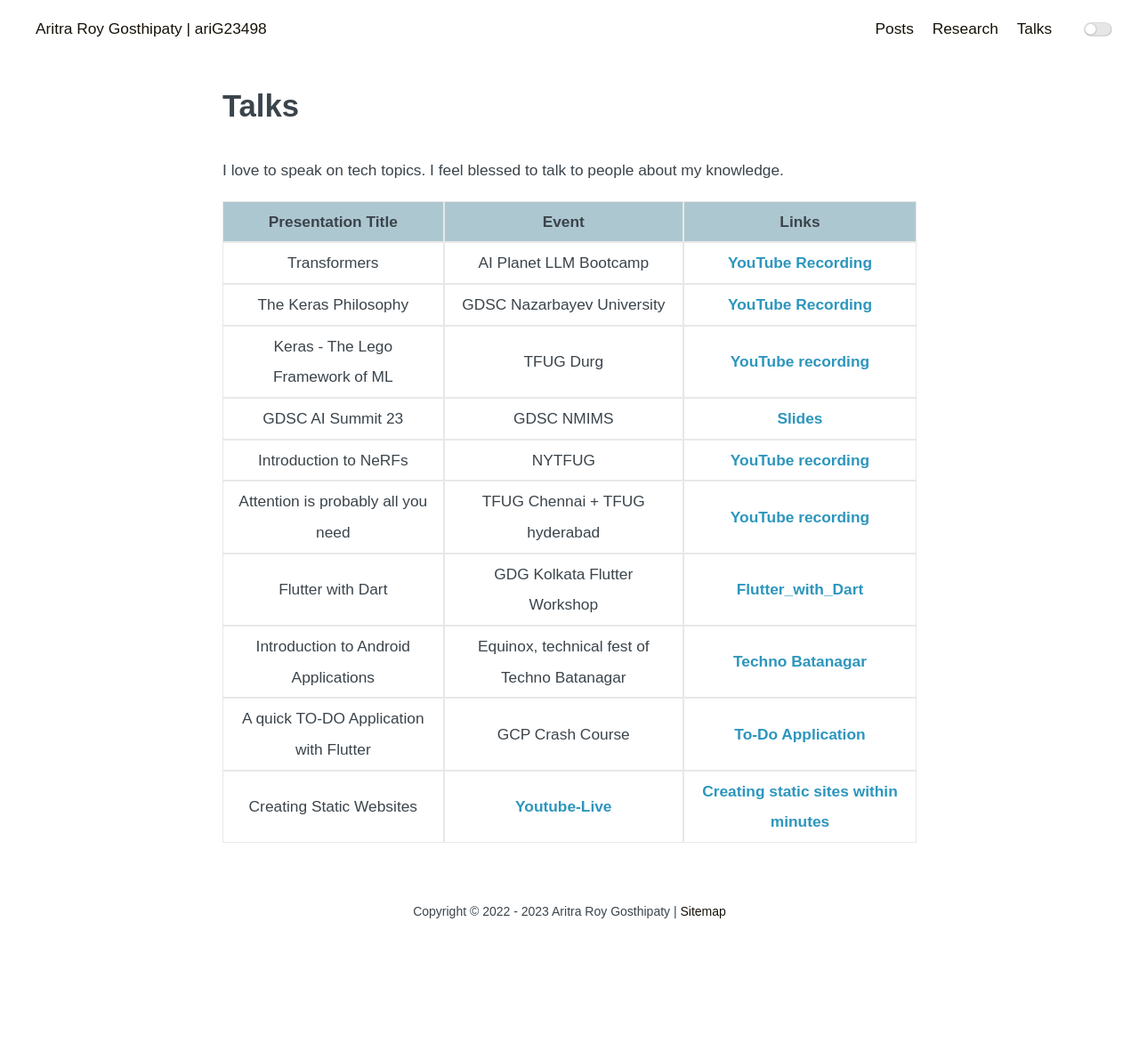
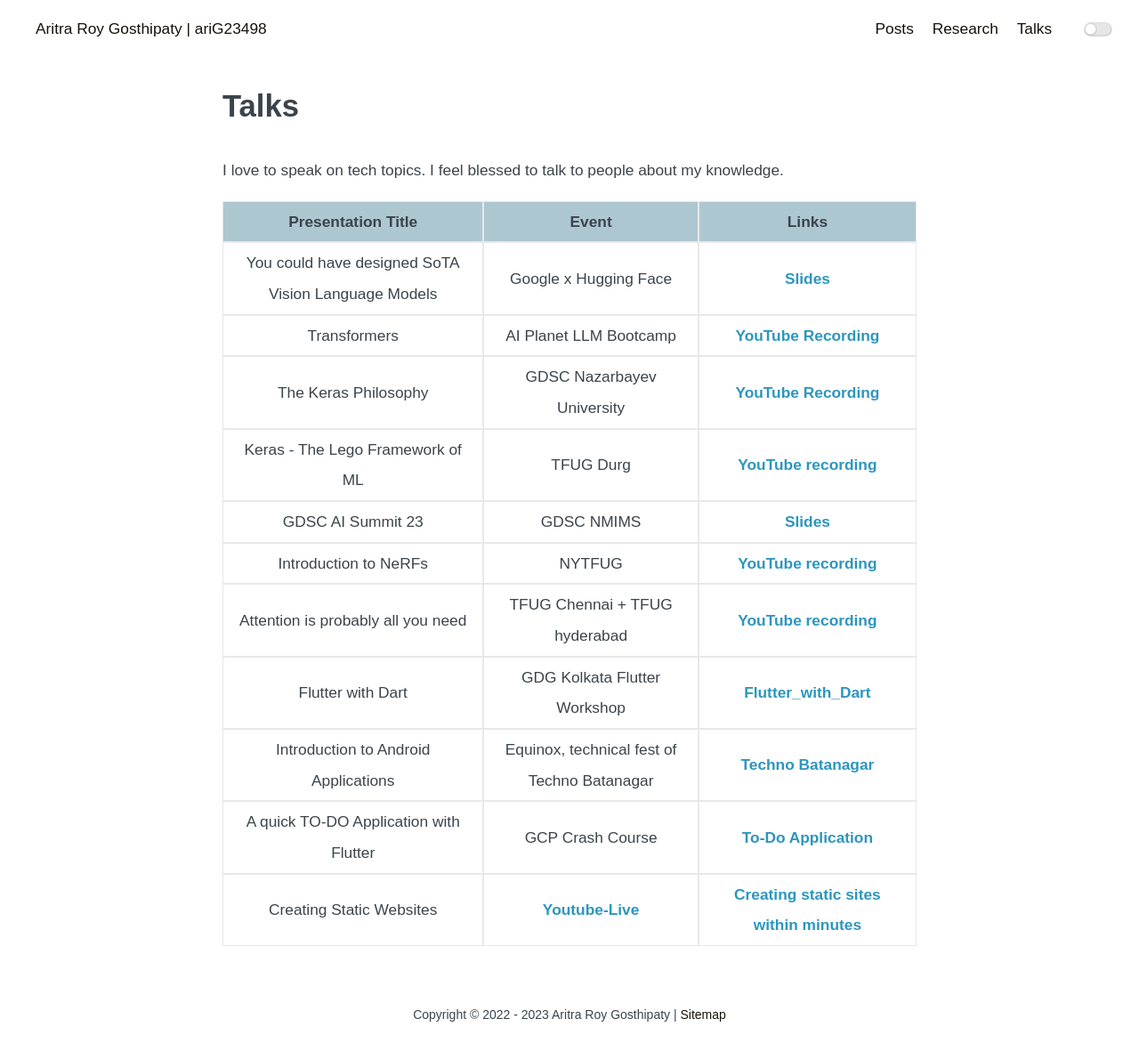
Before and after one commit to ariG23498/ariG23498.github.io, a Jekyll site: the page built from talks.md, in a window 1280 px wide. Shown: the whole page at 89% size. Built offline with Jekyll 4.4.1, drawn with Linux system fonts in a browser that asks for light colours; before the commit the page ends 1056 px from its top, so only the background shows below that.

Commit message:
Update talks.md

```diff
--- a/talks.md
+++ b/talks.md
@@ -6,6 +6,7 @@ permalink: /talks
 
 | Presentation Title | Event | Links |
 | :--: | :--: | :--: |
+| You could have designed SoTA Vision Language Models | Google x Hugging Face | [Slides](https://docs.google.com/presentation/d/1wI4CbPqcpBrWcYoF3ccPgQiI9JXZdTtW8EhGND-zRhQ/edit?usp=sharing) |
 | Transformers | AI Planet LLM Bootcamp | [YouTube Recording](https://www.youtube.com/watch?v=kVVNu0fZAdg) |
 | The Keras Philosophy | GDSC Nazarbayev University | [YouTube Recording](https://www.youtube.com/watch?v=Ev6Z0muhSoQ) |
 | Keras - The Lego Framework of ML | TFUG Durg | [YouTube recording](https://www.youtube.com/watch?v=YkIW0aCExo8) |
```
